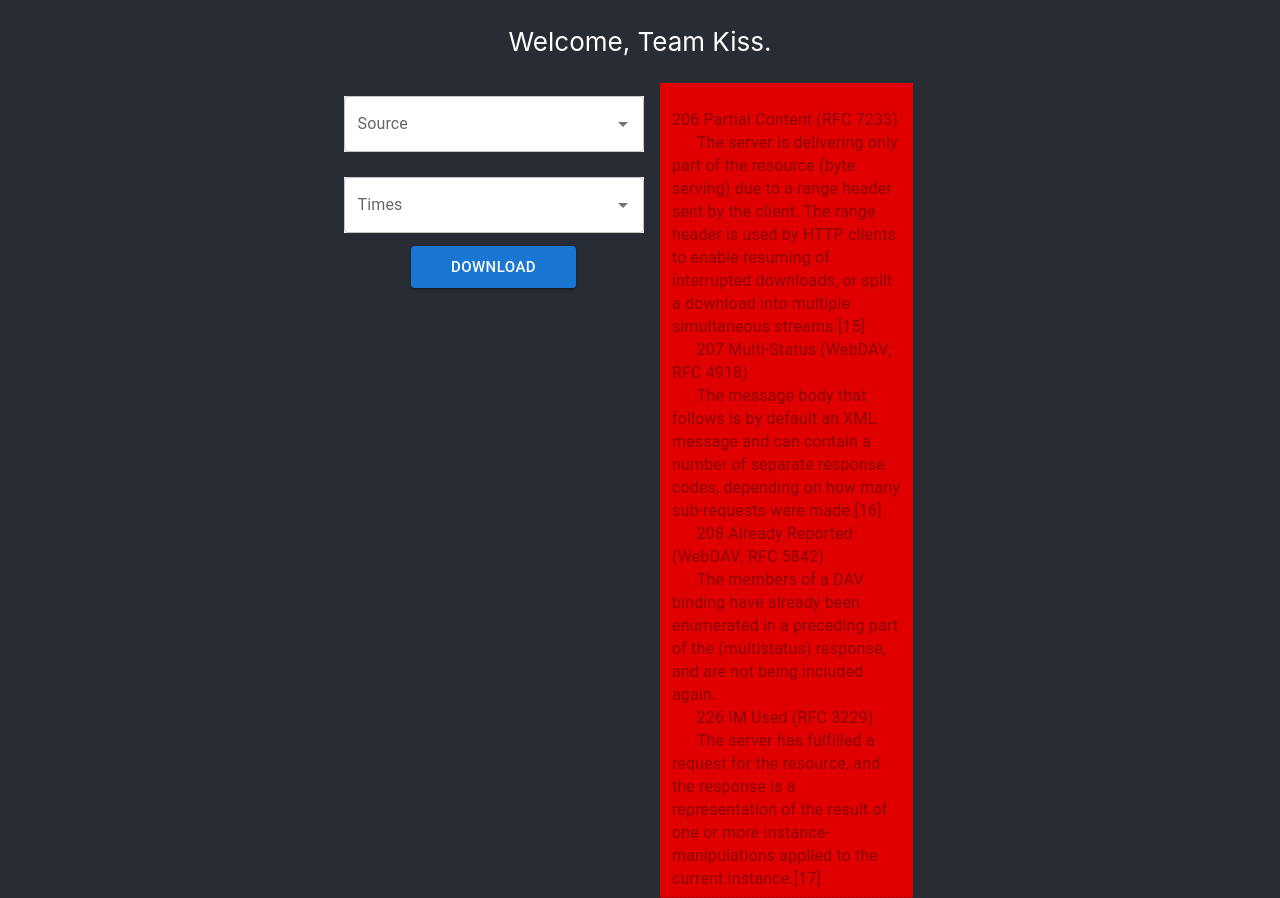
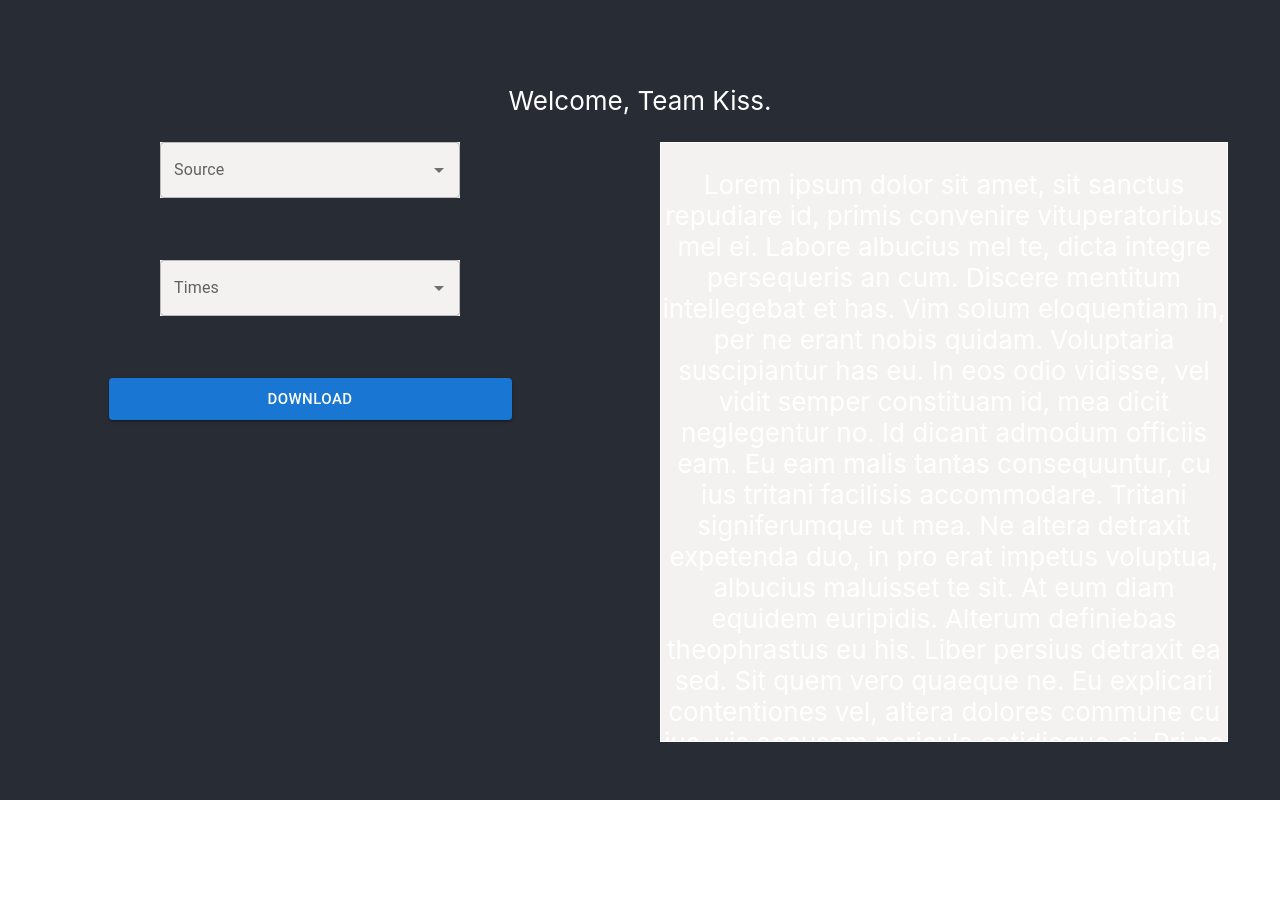
Before and after one commit to bravo-team-kiss/team-kiss, a React (Create React App) app in the folder frontend/: page / in a window 1280 px wide. After the commit the page ends 800 px from the top, so only its background shows below. Built offline with nearby package versions, Linux system fonts and the light colour scheme.

Commit message:
frontend css update

```diff
--- a/frontend/src/App.css
+++ b/frontend/src/App.css
@@ -17,26 +17,17 @@
   background-color: #282c34;
   display: flex;
   flex-direction: column;
-  align-items: center;
-  font-size: calc(10px + 2vmin);
-  color: white;
-}
-
-.App-body {
-  background-color: #282c34;
-  min-height: 100vh;
-  display: flex;
-  flex-direction: column;
-  align-items: center;
+  justify-content: center;
   font-size: calc(10px + 2vmin);
   color: white;
   text-align: center;
+  min-height: 100%;
 }
 
 .input-fields {
-  margin: 5%;
   width: 100%;
-  background-color: white;
+  background-color: #f4f1f1;
+  margin-bottom: 10%;
 }
 
 .search-div {
@@ -52,17 +43,28 @@
 }
 
 .display-div {
-  /* flex-direction: column;
+  flex-direction: column;
   display: flex;
-  align-items: center;
-  justify-content: center; */
+  align-items: stretch;
+  justify-content: center;
+  padding-right: 2em;
+  height: 100%;
 }
 
 .data-textField {
-  color: aqua;
-  background-color: red;
+  background-color: #f4f1f1;
+  border: 1px solid;
+  height: 100%;
+  overflow: auto;
 }
 
+.grid-container {
+  height: 80vh;
+}
+
+.display-container {
+  height: 100%;
+}
 @keyframes App-logo-spin {
   from {
     transform: rotate(0deg);
--- a/frontend/src/App.js
+++ b/frontend/src/App.js
@@ -3,35 +3,19 @@ import React from "react";
 import Grid from "@mui/material/Grid";
 import Search from "./components/Search";
 import Display from "./components/Display";
-import { withStyles } from "material-ui/styles";
-
-const styles = (theme) => ({
-  root: {
-    flexGrow: 1,
-  },
-  paper: {
-    padding: theme.spacing.unit * 2,
-    textAlign: "center",
-    color: theme.palette.text.secondary,
-  },
-});
 
 function App() {
   return (
     <div className="App-header">
-      <header>
       <p>Welcome, Team Kiss.</p>
-      </header>
-      <body className="App-body">
-        <Grid container spacing={5}>
+      <Grid container spacing={5} className="grid-container">
         <Grid item xs={6}>
           <Search />
         </Grid>
-          <Grid item xs={6}>
+        <Grid item xs={6} className="display-container">
           <Display />
         </Grid>
       </Grid>
-      </body>
     </div>
   );
 }
--- a/frontend/src/components/Display.js
+++ b/frontend/src/components/Display.js
@@ -1,26 +1,38 @@
 import "../App.css";
 import React, { useState } from "react";
 import TextField from "@mui/material/TextField";
+import Box from "@mui/material/Box";
 
 function Display() {
   return (
     <div className="display-div">
-      <TextField
-        className="data-textField"
-        fullWidth
-        disabled
-        id="filled-disabled"
-        defaultValue="206 Partial Content (RFC 7233)
-      The server is delivering only part of the resource (byte serving) due to a range header sent by the client. The range header is used by HTTP clients to enable resuming of interrupted downloads, or split a download into multiple simultaneous streams.[15]
-      207 Multi-Status (WebDAV; RFC 4918)
-      The message body that follows is by default an XML message and can contain a number of separate response codes, depending on how many sub-requests were made.[16]
-      208 Already Reported (WebDAV; RFC 5842)
-      The members of a DAV binding have already been enumerated in a preceding part of the (multistatus) response, and are not being included again.
-      226 IM Used (RFC 3229)
-      The server has fulfilled a request for the resource, and the response is a representation of the result of one or more instance-manipulations applied to the current instance.[17]"
-        variant="filled"
-        multiline
-      />
+      <Box className="data-textField">
+        <p>
+          Lorem ipsum dolor sit amet, sit sanctus repudiare id, primis convenire
+          vituperatoribus mel ei. Labore albucius mel te, dicta integre
+          persequeris an cum. Discere mentitum intellegebat et has. Vim solum
+          eloquentiam in, per ne erant nobis quidam. Voluptaria suscipiantur has
+          eu. In eos odio vidisse, vel vidit semper constituam id, mea dicit
+          neglegentur no. Id dicant admodum officiis eam. Eu eam malis tantas
+          consequuntur, cu ius tritani facilisis accommodare. Tritani
+          signiferumque ut mea. Ne altera detraxit expetenda duo, in pro erat
+          impetus voluptua, albucius maluisset te sit. At eum diam equidem
+          euripidis. Alterum definiebas theophrastus eu his. Liber persius
+          detraxit ea sed. Sit quem vero quaeque ne. Eu explicari contentiones
+          vel, altera dolores commune cu ius, vis accusam pericula cotidieque
+          ei. Pri ne euripidis dissentiet intellegebat, his dictas definitiones
+          ut. Duo id dico persius, probo facer principes his an. Sed ad solet
+          accusata, ne cum dicit abhorreant. Per et wisi minim platonem. Id
+          utroque copiosae liberavisse qui, alia ipsum abhorreant et duo. Ubique
+          causae suscipit duo at. Cum legere accusam cotidieque ea, dictas
+          iudicabit an pri. Ei per prima tempor, id omnes complectitur sed. Enim
+          accusata accusamus has ut, minimum sapientem ut cum. Albucius
+          sapientem no qui. Duo ea platonem constituto appellantur, atqui
+          delectus cum ea. Ei fabulas deserunt eam, vel aperiri probatus
+          recteque ad. Ius prima autem copiosae eu, no pro vivendo lobortis,
+          legere intellegat no pro.
+        </p>
+      </Box>
     </div>
   );
 }
--- a/frontend/src/index.css
+++ b/frontend/src/index.css
@@ -1,13 +1,19 @@
 body {
   margin: 0;
-  font-family: -apple-system, BlinkMacSystemFont, 'Segoe UI', 'Roboto', 'Oxygen',
-    'Ubuntu', 'Cantarell', 'Fira Sans', 'Droid Sans', 'Helvetica Neue',
+  font-family: -apple-system, BlinkMacSystemFont, "Segoe UI", "Roboto", "Oxygen",
+    "Ubuntu", "Cantarell", "Fira Sans", "Droid Sans", "Helvetica Neue",
     sans-serif;
   -webkit-font-smoothing: antialiased;
   -moz-osx-font-smoothing: grayscale;
 }
 
 code {
-  font-family: source-code-pro, Menlo, Monaco, Consolas, 'Courier New',
+  font-family: source-code-pro, Menlo, Monaco, Consolas, "Courier New",
     monospace;
 }
+
+html,
+body,
+div#root {
+  height: 100%;
+}
```
Lines whose indentation alone changed are shown as unchanged.
